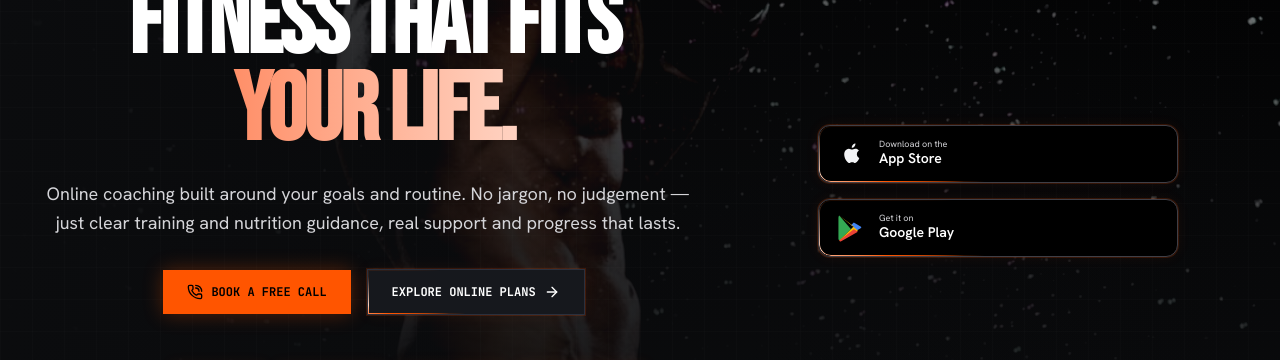
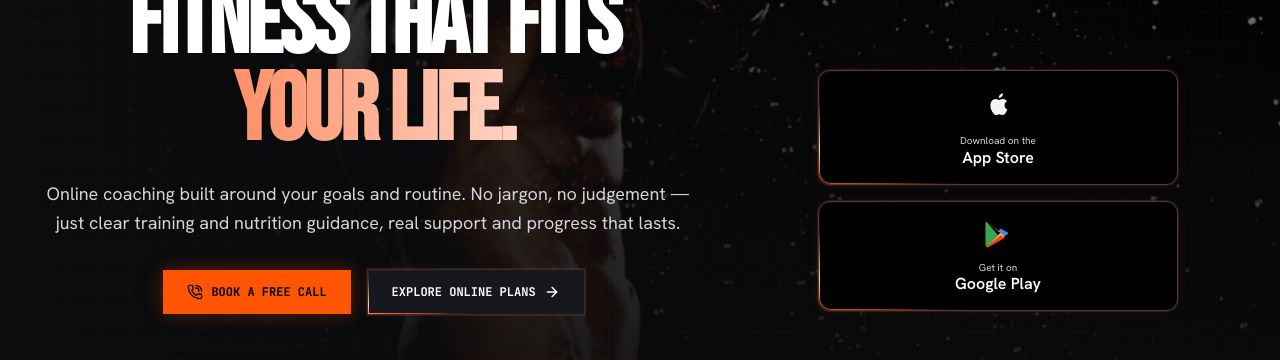
Before and after one commit to chriscallaghan2012/mwfitness, a React (Vite) app: page / in a window 1280 px wide. Shown: the part 255-615 px from the top of the page. Built offline with nearby package versions, Linux system fonts and the light colour scheme; no server answers.

Commit message:
Center hero layouts and enlarge app store badges

```diff
--- a/src/components/StoreBadges.tsx
+++ b/src/components/StoreBadges.tsx
@@ -10,12 +10,12 @@ interface StoreBadgesProps {
 export const StoreBadges: React.FC<StoreBadgesProps> = ({ compact = false, stacked = false, appStoreUrl, googlePlayUrl }) => {
   const resolvedAppStoreUrl = appStoreUrl ?? import.meta.env.VITE_APP_STORE_URL;
   const resolvedGooglePlayUrl = googlePlayUrl ?? import.meta.env.VITE_GOOGLE_PLAY_URL;
-  const badgeClass = `inline-flex min-h-[58px] min-w-[190px] items-center gap-3 rounded-xl border border-zinc-700 bg-black px-4 py-3 text-left transition-colors ${compact ? 'min-w-0 min-h-[44px] px-3 py-2' : 'hover:border-[#ff5500]/70'} ${stacked ? 'w-full justify-start' : ''}`;
-  const appleIcon = <svg aria-hidden="true" viewBox="0 0 24 24" className={compact ? 'h-5 w-5' : 'h-8 w-8'} fill="currentColor"><path d="M16.37 12.1c.02 2.1 1.84 2.8 1.86 2.81-.02.05-.29 1.02-.96 2.02-.58.86-1.18 1.72-2.12 1.74-.92.02-1.22-.56-2.28-.56-1.05 0-1.39.54-2.26.58-.91.03-1.61-.94-2.2-1.8-1.2-1.74-2.12-4.92-.89-7.07.61-1.07 1.71-1.75 2.9-1.77.9-.02 1.75.61 2.3.61.55 0 1.58-.75 2.67-.64.46.02 1.75.19 2.58 1.42-.07.04-1.54.9-1.6 2.66ZM14.61 6.3c.48-.58.8-1.38.71-2.18-.69.03-1.53.46-2.02 1.04-.44.51-.83 1.33-.73 2.1.77.06 1.56-.39 2.04-.96Z"/></svg>;
+  const badgeClass = `inline-flex min-h-[82px] min-w-[190px] items-center justify-center gap-3 rounded-xl border border-zinc-700 bg-black px-5 py-4 text-center transition-colors hover:border-[#ff5500]/70 ${compact ? 'min-w-0' : ''} ${stacked ? 'w-full flex-col gap-2' : ''}`;
+  const appleIcon = <svg aria-hidden="true" viewBox="0 0 24 24" className={compact ? 'h-6 w-6' : 'h-9 w-9'} fill="currentColor"><path d="M16.37 12.1c.02 2.1 1.84 2.8 1.86 2.81-.02.05-.29 1.02-.96 2.02-.58.86-1.18 1.72-2.12 1.74-.92.02-1.22-.56-2.28-.56-1.05 0-1.39.54-2.26.58-.91.03-1.61-.94-2.2-1.8-1.2-1.74-2.12-4.92-.89-7.07.61-1.07 1.71-1.75 2.9-1.77.9-.02 1.75.61 2.3.61.55 0 1.58-.75 2.67-.64.46.02 1.75.19 2.58 1.42-.07.04-1.54.9-1.6 2.66ZM14.61 6.3c.48-.58.8-1.38.71-2.18-.69.03-1.53.46-2.02 1.04-.44.51-.83 1.33-.73 2.1.77.06 1.56-.39 2.04-.96Z"/></svg>;
   const playIcon = <svg aria-hidden="true" viewBox="0 0 24 24" className={compact ? 'h-5 w-5' : 'h-8 w-8'}><path d="M3.2 2.6c-.4.3-.6.8-.6 1.5v15.8c0 .7.2 1.2.6 1.5L12 13 3.2 2.6Z" fill="#34A853"/><path d="m14.1 10.9-2.1 2.1 2.1 2.1 5.1-2.9c.7-.4.7-1 0-1.4l-5.1-2.9-2.1 2.1 2.1.9Z" fill="#4285F4"/><path d="M3.2 2.6 14.1 10.9 12 13 3.2 21.4c.3.1.7 0 1.1-.2l12.9-7.3L3.2 2.6Z" fill="#FBBC04"/><path d="M3.2 21.4 14.1 13l3.1 1.8L4.3 22.1c-.4.2-.8.2-1.1-.7Z" fill="#EA4335"/></svg>;
-  const apple = <>{appleIcon}<span><span className="block text-[9px] leading-tight text-zinc-300">{resolvedAppStoreUrl ? 'Download on the' : 'Coming soon to the'}</span><span className={`block font-semibold leading-tight text-white ${compact ? 'text-[10px]' : 'text-sm'}`}>App Store</span></span></>;
-  const google = <>{playIcon}<span><span className="block text-[9px] leading-tight text-zinc-300">{resolvedGooglePlayUrl ? 'Get it on' : compact ? 'COMING SOON' : 'Coming soon on'}</span><span className={`block font-semibold leading-tight text-white ${compact ? 'text-[10px]' : 'text-sm'}`}>Google Play</span></span></>;
-  return <div className={`flex ${stacked ? 'flex-col items-stretch' : 'flex-wrap items-center'} gap-4 ${compact ? 'gap-2' : ''}`} aria-label="MWFitnessUK app store availability">
+  const apple = <>{appleIcon}<span className="block text-center"><span className="block text-[10px] leading-tight text-zinc-300">{resolvedAppStoreUrl ? 'Download on the' : 'Coming soon to the'}</span><span className={`block font-semibold leading-tight text-white ${compact ? 'text-xs' : 'text-base'}`}>App Store</span></span></>;
+  const google = <>{playIcon}<span className="block text-center"><span className="block text-[10px] leading-tight text-zinc-300">{resolvedGooglePlayUrl ? 'Get it on' : compact ? 'COMING SOON' : 'Coming soon on'}</span><span className={`block font-semibold leading-tight text-white ${compact ? 'text-xs' : 'text-base'}`}>Google Play</span></span></>;
+  return <div className={`flex ${stacked ? 'flex-col items-center' : 'flex-wrap items-center justify-center'} gap-4`} aria-label="MWFitnessUK app store availability">
     {resolvedAppStoreUrl ? <a href={resolvedAppStoreUrl} target="_blank" rel="noopener noreferrer" className={badgeClass} aria-label="Download MWFitnessUK from the App Store">{apple}</a> : <div className={badgeClass} aria-label="App Store listing coming soon">{apple}</div>}
     {resolvedGooglePlayUrl ? <a href={resolvedGooglePlayUrl} target="_blank" rel="noopener noreferrer" className={badgeClass} aria-label="Get MWFitnessUK on Google Play">{google}</a> : <div className={badgeClass} aria-label="Google Play listing coming soon">{google}</div>}
   </div>;
```
